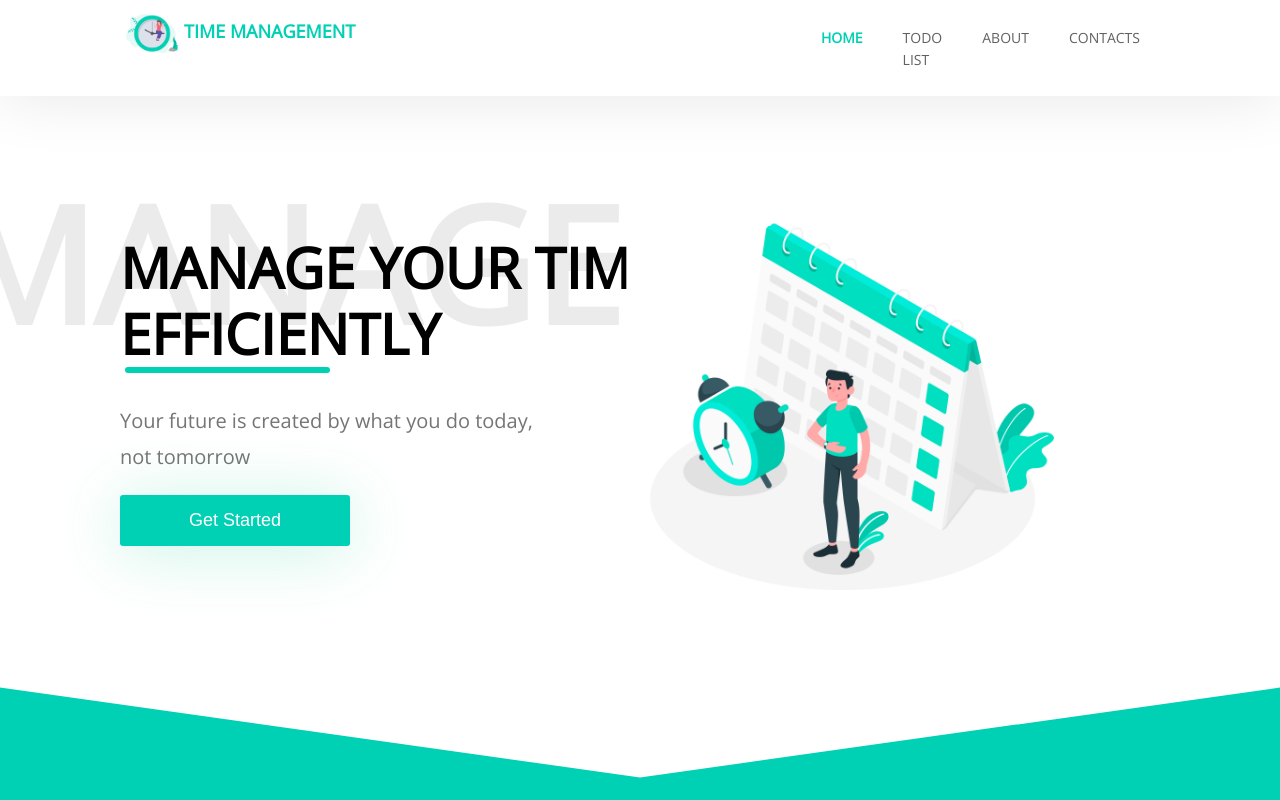
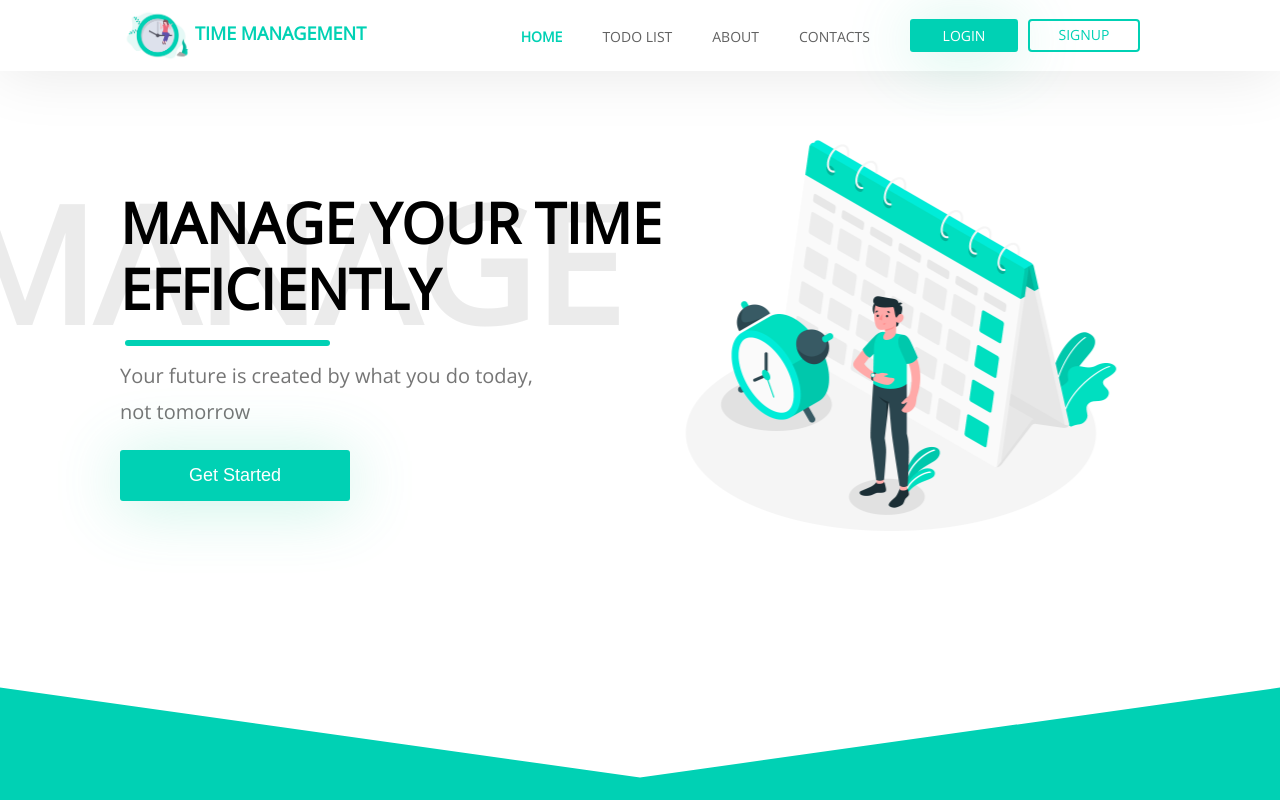
Before and after one commit to logixode/time-management, a plain HTML site: page index.html in a window 1280 px wide. Drawn offline with nearby package versions, Linux system fonts and the light colour scheme.

Commit message:
fixing css layout and add button login & signup

```diff
--- a/style.css
+++ b/assets/css/style.css
@@ -8,7 +8,7 @@ body {
 nav {
     /* width: 100%; */
     display: flex;
-    padding: 10px;
+    padding: 3px;
     box-shadow: 0 0 64px 0 rgba(0, 0, 0, 0.1);
 }
 
@@ -29,7 +29,7 @@ nav a {
     font-weight: bold;
 }
 
-nav .nav-item:hover {
+nav .nav-item .item:hover {
     animation: line 0.3s;
     margin-bottom: -9px;
     padding-bottom: 5px;
@@ -44,14 +44,16 @@ nav .nav-item:hover {
 
 .logo {
     vertical-align: middle;
-    width: 10%;
+    width: 75px;
 }
 
 .navbar {
-    right: 0;
+    /* width: 1400px; */
+    margin-left: auto;
 }
 
 .nav-menu {
+    align-items: center;
     display: flex;
     list-style: none;
 }
@@ -61,7 +63,7 @@ nav .nav-item:hover {
     margin: 0 20px;
 }
 
-.branding {
+.flex {
     display: flex;
 }
 
@@ -77,12 +79,14 @@ nav .nav-item:hover {
 }
 
 .left {
+    z-index: -1;
     margin-top: 180px;
     flex: 0 0 58.333333%;
     max-width: 58.333333%;
 }
 
 .right {
+    z-index: -1;
     margin-top: 80px;
     transform: scaleX(-1);
     flex: 0 0 41.666667%;
@@ -90,7 +94,7 @@ nav .nav-item:hover {
 }
 
 .right img {
-    width: 670px;
+    width: 500px;
     /* z-index: -9; */
 }
 
@@ -127,22 +131,45 @@ nav .nav-item:hover {
     color: #757575;
 }
 
-button {
+.btn {
+    border: none;
+    outline: none;
+}
+
+.btn-primary {
+    color: white;
     font-size: 18px;
     line-height: 25px;
     padding: 13px;
     border-radius: 20px;
-    border: none;
-    outline: none;
     width: 230px;
-    color: white;
     background: #00D1B4;
     box-shadow: 0px 5px 64px rgba(68, 216, 171, 0.3);
     border-radius: 3px;
     animation: button-show 1s ;
 }
 
-button:hover {
+.btn-outline-primary {
+    color: #00D1B4;
+    border: #00D1B4 solid 2px !important;
+    border-radius: 4px;
+    background: transparent;
+    padding: 13px;
+
+}
+
+.nav-item .btn-primary:hover {
+    padding: 2px !important;
+}
+
+.nav-item .btn {
+    text-align: center;
+    width: 100px;
+    font-size: 14px;
+    padding: 4px;
+}
+
+.btn-primary:hover {
     color: #00D1B4;
     background: transparent;
     padding: 11px;
@@ -153,6 +180,10 @@ button:hover {
 
 .btn-menu {
     display: none;
+}
+
+.mr-1 {
+   margin-right: 10px;
 }
 
 @keyframes in-hover {
@@ -184,11 +215,11 @@ button:hover {
 
 @keyframes menu-mobile {
     0% {
-        margin-top: -60px;
+        margin-top: -80px;
         transform: scaleY(0)
     }
     100% {
-        transform: scaleY(1)
+        transform: scaleY(1);
         margin-top: 0px;
     }
 }
@@ -203,7 +234,7 @@ button:hover {
         padding: 20px !important;
     }
 
-    button {
+    .btn {
         position: relative;
         z-index: 1;
     }
@@ -213,6 +244,7 @@ button:hover {
         display: block !important;
         position: absolute;
         top: 63px;
+        width: 100%;
         left: 0;
         background: #fff;
         box-shadow: 0 5px 10px 0 rgba(0, 0, 0, 0.1);
@@ -330,7 +362,7 @@ button:hover {
     }
 
     .left {
-        margin-top: 100px;
+        margin-top: 80px;
     }
 
     .left p {
@@ -339,12 +371,12 @@ button:hover {
 
     .right {
         text-align: right;
-        margin-top: -20px;
-        transform: scale(0.7) scaleX(-1);
+        margin-top: 20px;
+        /* transform: scale(0.7) scaleX(-1); */
     }
 
     .nav-brand {
-        /* margin-top: 5px; */
+        margin-top: 5px;
     }
 
     .huge {
@@ -357,7 +389,7 @@ button:hover {
     }
 
     .huge:after {
-        top: 367px;
+        top: 340px;
         left: 125px;
     }
 }
--- a/index.html
+++ b/index.html
@@ -6,17 +6,17 @@
     <meta http-equiv="X-UA-Compatible" content="ie=edge">
 
     <link href="https://fonts.googleapis.com/css?family=Open+Sans&display=swap" rel="stylesheet">
-    <link rel="stylesheet" href="style.css">
+    <link rel="stylesheet" href="./assets/css/style.css">
 
     <title>Time Management</title>
 </head>
 <body style="overflow: hidden;">
     <nav class="container">
         <a href="#" class="nav-brand active">
-            <img src="./img/logo.png" class="logo">Time Management
+            <img src="./assets/img/logo.png" class="logo">Time Management
         </a>
 
-        <button class="btn-menu" onclick="showMenu()">
+        <button class="btn btn-menu" onclick="showMenu()">
             <svg width="24" height="24" class="menu-btn" xmlns="http://www.w3.org/2000/svg" fill-rule="evenodd" clip-rule="evenodd">
                 <path d="M24 18v1h-24v-1h24zm0-6v1h-24v-1h24zm0-6v1h-24v-1h24z" fill="#1040e2"/><path d="M24 19h-24v-1h24v1zm0-6h-24v-1h24v1zm0-6h-24v-1h24v1z"/>
             </svg>
@@ -25,32 +25,36 @@
         <div class="navbar" id="menu">
             <ul class="nav-menu">
                 <li class="nav-item active">
-                    <a href="#">home</a>
+                    <a href="#" class="item">home</a>
                 </li>
                 <li class="nav-item">
-                    <a href="#">Todo List</a>
+                    <a href="#" class="item">Todo List</a>
                 </li>
                 <li class="nav-item">
-                    <a href="#">about</a>
+                    <a href="#" class="item">about</a>
                 </li>
                 <li class="nav-item">
-                    <a href="#">contacts</a>
+                    <a href="#" class="item">contacts</a>
+                </li>
+                <li class="nav-item flex">
+                    <a class="btn btn-primary mr-1">login</a>
+                    <a class="btn btn-outline-primary">Signup</a>
                 </li>
             </ul>
         </div>
     </nav>
 
     <div class="container">
-        <div class="branding">
+        <div class="flex">
             <div class="left">
                 <h1 class="huge">Manage Your Time<br>Efficiently</h1>
                 <p>Your future is created by what you do today,<br>not tomorrow</p>
                 <div class="centered">
-                    <button>Get Started</button>
+                    <button class="btn btn-primary">Get Started</button>
                 </div>
             </div>
             <div class="right">
-                <img src="./img/dashboard.jpg" alt="Dashboard">
+                <img src="./assets/img/dashboard.jpg" alt="Dashboard">
             </div>
         </div>
         <div class="brand-path"></div>
```
Also changed, not shown: assets/icon/book.png (added), assets/icon/jam.png (added), assets/icon/tas belanja.png (added), assets/icon/tas kerja.png (added), assets/img/dashboard.jpg (renamed from img/dashboard.jpg), assets/img/logo.png (renamed from img/logo.png).
